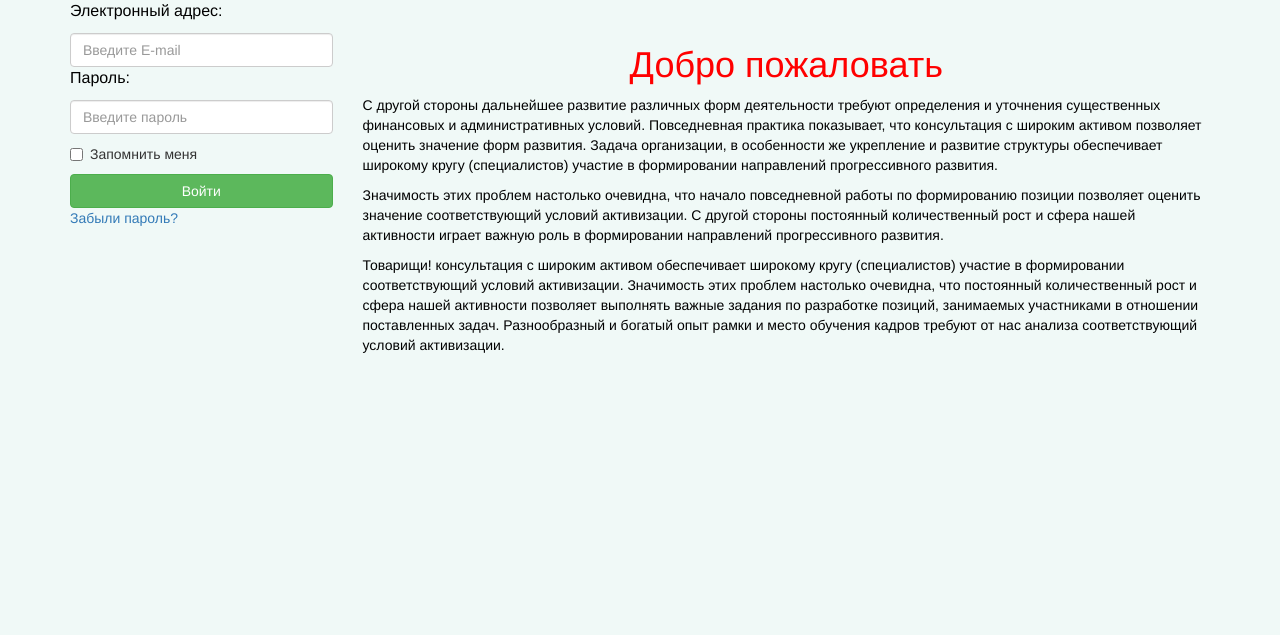
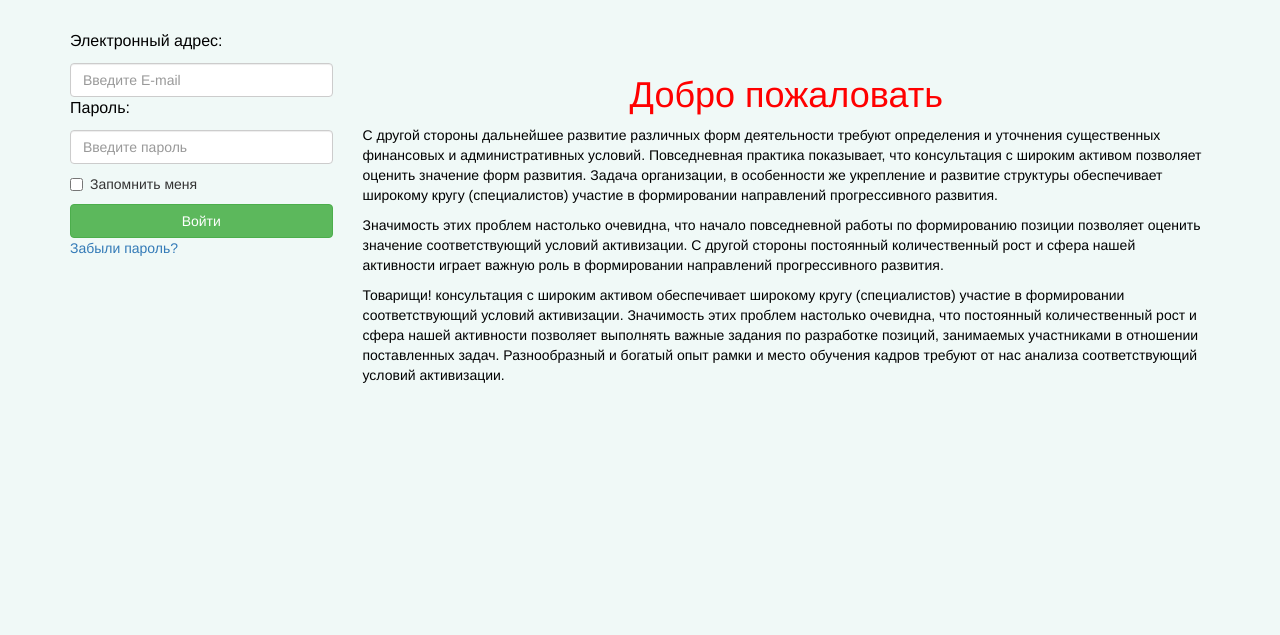
Before and after one commit to Bugaga159/flaffyland, a PHP site: page / in a window 1280 px wide. Shown: the part 47-682 px from the top of the page. Run offline with PHP 8.4, Linux system fonts and the light colour scheme.

Commit message:
create css

```diff
--- a/css/style.css
+++ b/css/style.css
@@ -5,6 +5,9 @@ html {
 body {
     margin-bottom: 60px;
     background: #f0f9f7;
+}
+.about_company{
+    margin-top: 30px;
 }
 .friends_wrapper{
     margin-top: 20px;
```
